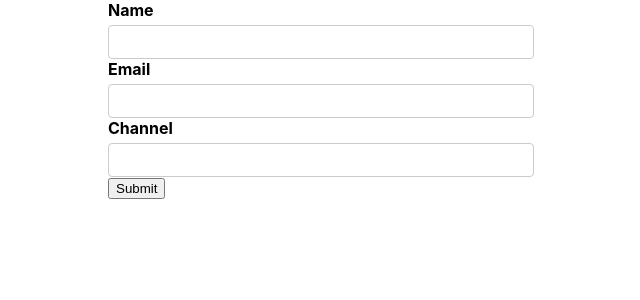
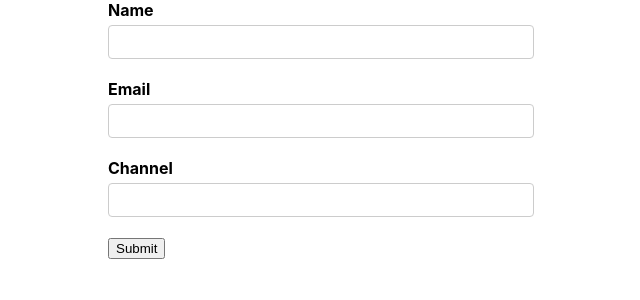
Before and after one commit to tlcrezende/formik, a React (Create React App) app: page / in a window 1280 px wide. Shown: the top 300 px of the page, without its empty margins (319-959 px from the left). Built offline with nearby package versions, Linux system fonts and the light colour scheme.

Commit message:
add  valitaion, erros and touched

```diff
--- a/src/components/YoutubeForm.js
+++ b/src/components/YoutubeForm.js
@@ -1,50 +1,68 @@
 import React from "react";
 import { useFormik } from "formik";
+
+const initialValues = {
+  name: "",
+  email: "",
+  channel: "",
+};
+
+const onSubmit = (values) => {
+  console.log(values);
+};
+
+const validate = onSubmit;
 
 function YoutubeForm() {
   // useFormik é um hook que possui os objetos auxiliadores do Formik
   // initialValues são os valores inicias do forms, crucial aqui que o nome do initialValues coincida com o campo "name" dos forms de destino.
   // adicionando na tag form no onSubmit o handle Submit, toda vez que o forms for submitado ativara o onSubmit do formik e executara a arrow function predestinada.
   const formik = useFormik({
-    initialValues: {
-      name: "",
-      email: "",
-      channel: "",
-    },
-    onSubmit: (values) => {
-      console.log(values);
-    },
+    initialValues,
+    onSubmit,
+    validate,
   });
 
   return (
     <div>
       <form onSubmit={formik.handleSubmit}>
+        <div className="form-control">
           <label htmlFor="name">Name</label>
           <input
             type="text"
             id="name"
             name="name"
             onChange={formik.handleChange}
+            onBlur={formik.handleBlur}
             value={formik.values.name}
           />
-
+        </div>
+        <div className="form-control">
           <label htmlFor="email">Email</label>
           <input
             type="email"
             id="email"
             name="email"
             onChange={formik.handleChange}
+            onBlur={formik.handleBlur}
             value={formik.values.email}
           />
+          {formik.touched.email && formik.errors.chaneel ? (
+            <div className="error">{formik.errors.email}</div>
+          ) : null}
+        </div>
 
+        <div className="form-control">
           <label htmlFor="channel">Channel</label>
           <input
             type="text"
             id="channel"
             name="channel"
             onChange={formik.handleChange}
+            onBlur={formik.handleBlur}
             value={formik.values.channel}
           />
+        </div>
 
         <button type="submit">Submit</button>
       </form>
```
Lines whose indentation alone changed are shown as unchanged.
